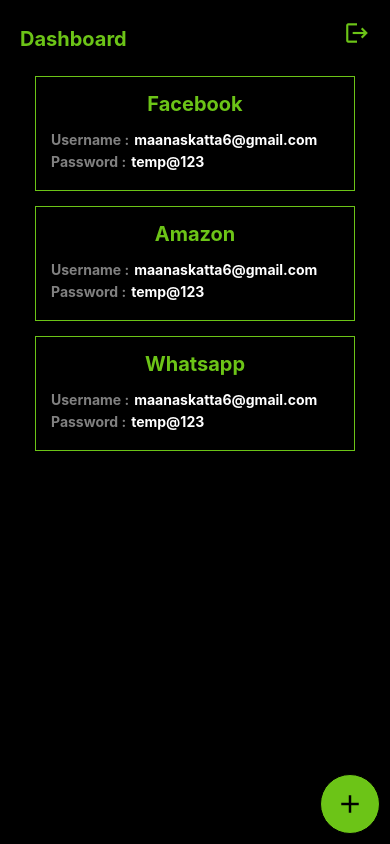
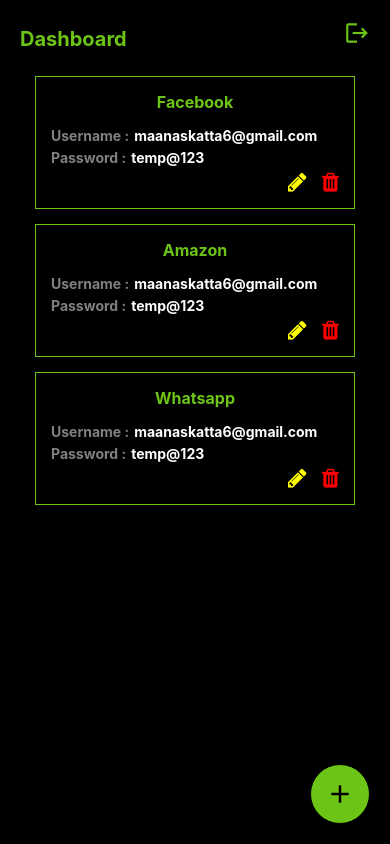
Before and after one commit to maanaskatta/credlock, a React Native app: screen /Dashboard in a window 390 px wide. Built offline with nearby package versions, Linux system fonts and the light colour scheme.

Commit message:
Added encryption key for adding credentials

```diff
--- a/App.js
+++ b/App.js
@@ -22,7 +22,11 @@
           <Stack.Screen name="Login" component={Login} />
           <Stack.Screen name="Signup" component={Signup} />
           <Stack.Screen name="Dashboard" component={Dashboard} />
-          <Stack.Screen name="AddCredentials" component={AddCredentialScreen} />
+          <Stack.Screen name="AddCredentials">
+            {
+              props => <AddCredentialScreen {...props}/>
+            }
+          </Stack.Screen>
 
         </Stack.Navigator>
       </View>
--- a/package.json
+++ b/package.json
@@ -12,7 +12,8 @@
   "dependencies": {
     "@react-navigation/native": "^6.0.6",
     "@react-navigation/native-stack": "^6.2.5",
-    "crypto-js": "^4.1.1",
+    "axios": "^0.24.0",
+    "crypto-js": "^3.3.0",
     "expo": "~43.0.2",
     "expo-status-bar": "~1.1.0",
     "react": "17.0.1",
--- a/screens/AddCredentialScreen/index.js
+++ b/screens/AddCredentialScreen/index.js
@@ -2,14 +2,33 @@
 import { View, Text, StyleSheet, StatusBar, ScrollView} from "react-native";
 import { Icon, Input, Button } from "react-native-elements";
 import * as Crypto from "crypto-js";
+import axios from 'axios';
 
 
-export default function AddCredentialScreen({navigation}) {
+export default function AddCredentialScreen({navigation, route}) {
 
     const [isSubmitted, setIsSubmitted] = useState(false);
-    const [title, setTitle] = useState(null);
-    const [username, setUsername] = useState(null);
-    const [password, setPassword] = useState(null);
+    const [title, setTitle] = useState(route && route.params && route.params.data && route.params.data.title  ? route.params.data.title :  null);
+    const [username, setUsername] = useState(route && route.params && route.params.data && route.params.data.username ? route.params.data.username :  null);
+    const [password, setPassword] = useState(route && route.params && route.params.data && route.params.data.password ? route.params.data.password :  null);
+
+    const encryptWithAES = (text) => {
+        return Crypto.AES.encrypt(text, route.params.key).toString();
+    }
+
+    const addNewCredential =  () => {
+        // let res = await axios.post("", {
+            // title: encryptWithAES(title),
+            // username: encryptWithAES(username),
+            // password: encryptWithAES(password)
+        // })
+
+        console.log({
+            title: encryptWithAES(title),
+            username: encryptWithAES(username),
+            password: encryptWithAES(password)
+        });
+    }
 
     return (
         <ScrollView
@@ -20,7 +39,8 @@
         onPress={() => navigation.navigate("Dashboard")}
         name="arrow-left"
         type="font-awesome"
-        color="#6CC417"
+                color="#6CC417"
+                size={30}
       />
       <View
         style={{
@@ -48,6 +68,7 @@
               color: "#6CC417",
               style: { marginRight: 10 },
             }}
+                        value={ title}
             onChangeText={(value) => {
               setTitle(value);
               setIsSubmitted(false);
@@ -68,6 +89,7 @@
               color: "#6CC417",
               style: { marginRight: 10 },
             }}
+                        value={ username}
             onChangeText={(value) => {
               setUsername(value);
               setIsSubmitted(false);
@@ -88,6 +110,7 @@
               color: "#6CC417",
               style: { marginRight: 10 },
             }}
+                        value={ password}
             onChangeText={(value) => {
               setPassword(value);
               setIsSubmitted(false);
@@ -122,7 +145,8 @@
               width: "100%",
             }}
             onPress={() => {
-              setIsSubmitted(true);
+                setIsSubmitted(true);
+                addNewCredential();
             }}
           />
         </View>
--- a/screens/Dashboard/index.js
+++ b/screens/Dashboard/index.js
@@ -1,6 +1,7 @@
-import React from "react";
+import React, { useState } from "react";
 import { View, Text, StatusBar, StyleSheet, ScrollView, TouchableOpacity } from "react-native";
-import { Icon, FAB, Card } from "react-native-elements";
+import { Icon, Card, Overlay } from "react-native-elements";
+import { Button } from "react-native-elements/dist/buttons/Button";
 
 const fakeData = [
   {
@@ -18,7 +19,10 @@
 },
 ]
 
-const CredentialCard = ({data}) => {
+
+
+const CredentialCard = ({ data, navigation, encryptionKey }) => {
+  const [isOverlayVisible, setIsOverlayVisible] = useState(false);
   return (
     <Card containerStyle={{backgroundColor:"black", borderColor:"#6CC417"}}>
       <Card.Title style={styles.credentialTitle}>{data.title}</Card.Title>
@@ -32,6 +36,30 @@
           <Text style={styles.credentialValue}>{data.password}</Text>
         </View>
       </View>
+      <View style={{ flex: 1, flexDirection: "row", justifyContent: "flex-end" }}>
+        <TouchableOpacity>
+          <Icon name="pencil" type="font-awesome" color="yellow" size={22} onPress={() => navigation.navigate("AddCredentials", {
+            data: data,
+            key: encryptionKey
+          })}/>
+      </TouchableOpacity>
+
+        <TouchableOpacity>
+          <Icon name="trash" type="font-awesome" color="red" size={22} containerStyle={{ marginLeft: 15 }} onPress={() => setIsOverlayVisible(true)} />
+        </TouchableOpacity>
+
+      </View>
+
+      <Overlay isVisible={isOverlayVisible} onBackdropPress={() => setIsOverlayVisible(false)}>
+        <View>
+          <Text style={{ color: "red", fontSize: 18, fontWeight:"bold" }}>Are you sure to delete the credential?</Text>
+          <View style={{flexDirection:"row", justifyContent:"flex-end", marginTop: 10}}>
+            <Button title="Cancel" type="clear" titleStyle={{ color: "steelblue" }} onPress={() => setIsOverlayVisible(false)} />
+            <Button title="Delete" type="solid" buttonStyle={{backgroundColor:"red", marginLeft: 10}} titleStyle={{ color: "white" }} />
+
+          </View>
+        </View>
+      </Overlay>
     </Card>
   );
 }
@@ -44,6 +72,11 @@
       routes: [{ name: "Login" }],
     });
   };
+
+  const userData = {
+  firstName: "Maanas Katta",
+  phoneNumber : "5419304455"
+}
 
   return (
     <View style={styles.container}>
@@ -62,7 +95,9 @@
         {
           fakeData.map((credential, index) => {
             return (
-              <CredentialCard key={index} data={credential}/>
+              <View key={index}>
+                <CredentialCard encryptionKey={userData.firstName + " " + userData.phoneNumber} data={credential} navigation={navigation}/>
+              </View>
             );
           })
         }
@@ -75,14 +110,16 @@
           justifyContent: 'center',
           width: 60,
           position: 'absolute',
-          bottom: 10,
-          right: 10,
+          bottom: 20,
+          right: 20,
           height: 60,
           backgroundColor: '#6CC417',
           borderRadius: 100,
         }}
       >
-        <Icon onPress={() =>  navigation.navigate("AddCredentials")} name='add' size={30} color='black' />
+        <Icon onPress={() => navigation.navigate("AddCredentials", {
+          key: userData.firstName + " " + userData.phoneNumber
+        })} name='add' size={30} color='black' />
       </TouchableOpacity>
 
 
@@ -106,7 +143,7 @@
     justifyContent: "space-between",
   },
 
-  credentialTitle: { color: "#6CC417", fontSize: 20, fontWeight: "bold" },
+  credentialTitle: { color: "#6CC417", fontSize: 16, fontWeight: "bold" },
 
   credentialLabel: {
     color: "gray",
--- a/screens/Signup/index.js
+++ b/screens/Signup/index.js
@@ -24,6 +24,7 @@
         name="arrow-left"
         type="font-awesome"
         color="#6CC417"
+        size={30}
       />
       <View
         style={{
```
Also changed, not shown: 1 other file (tests, documents, lock files or other folders).
